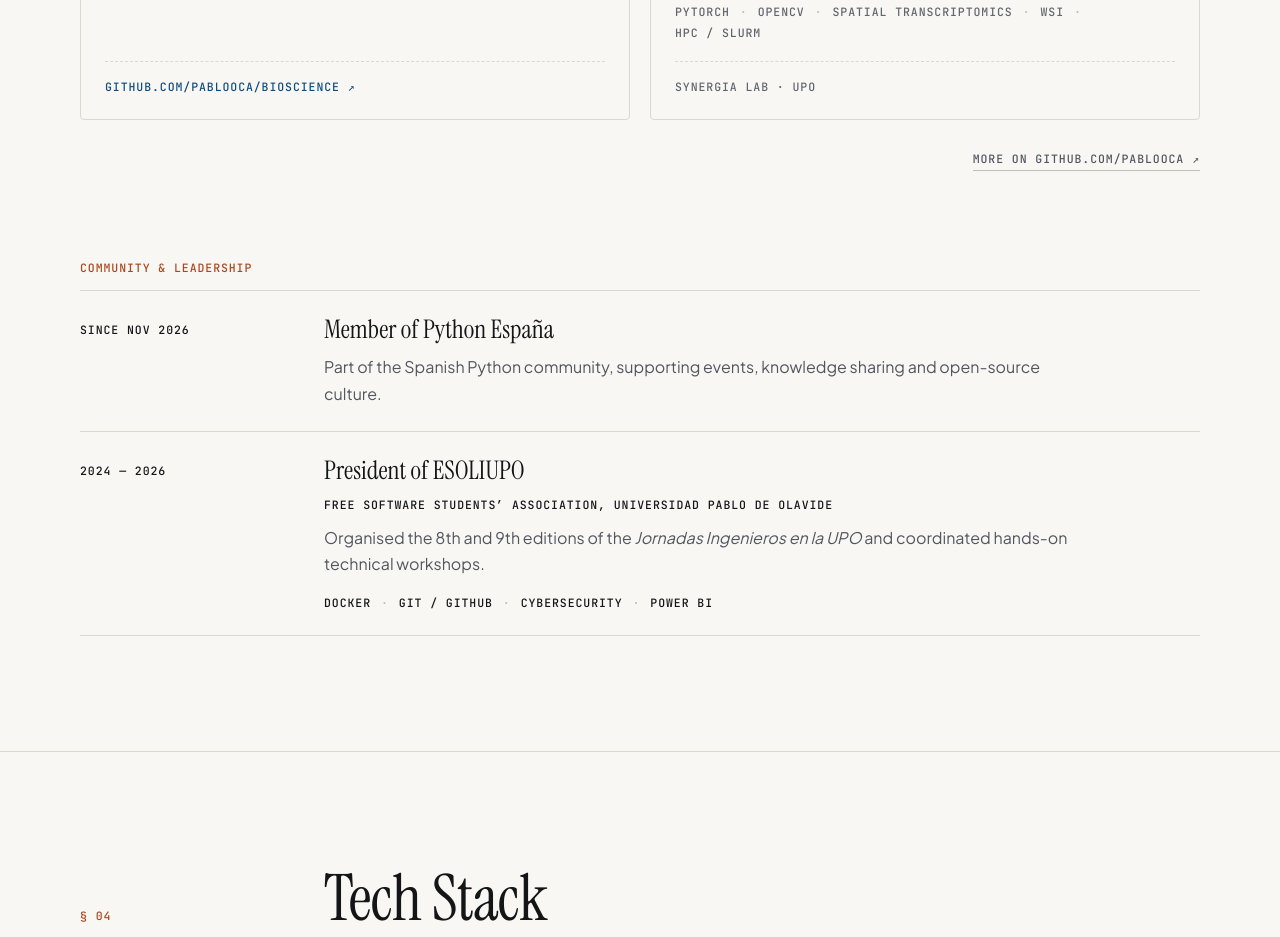
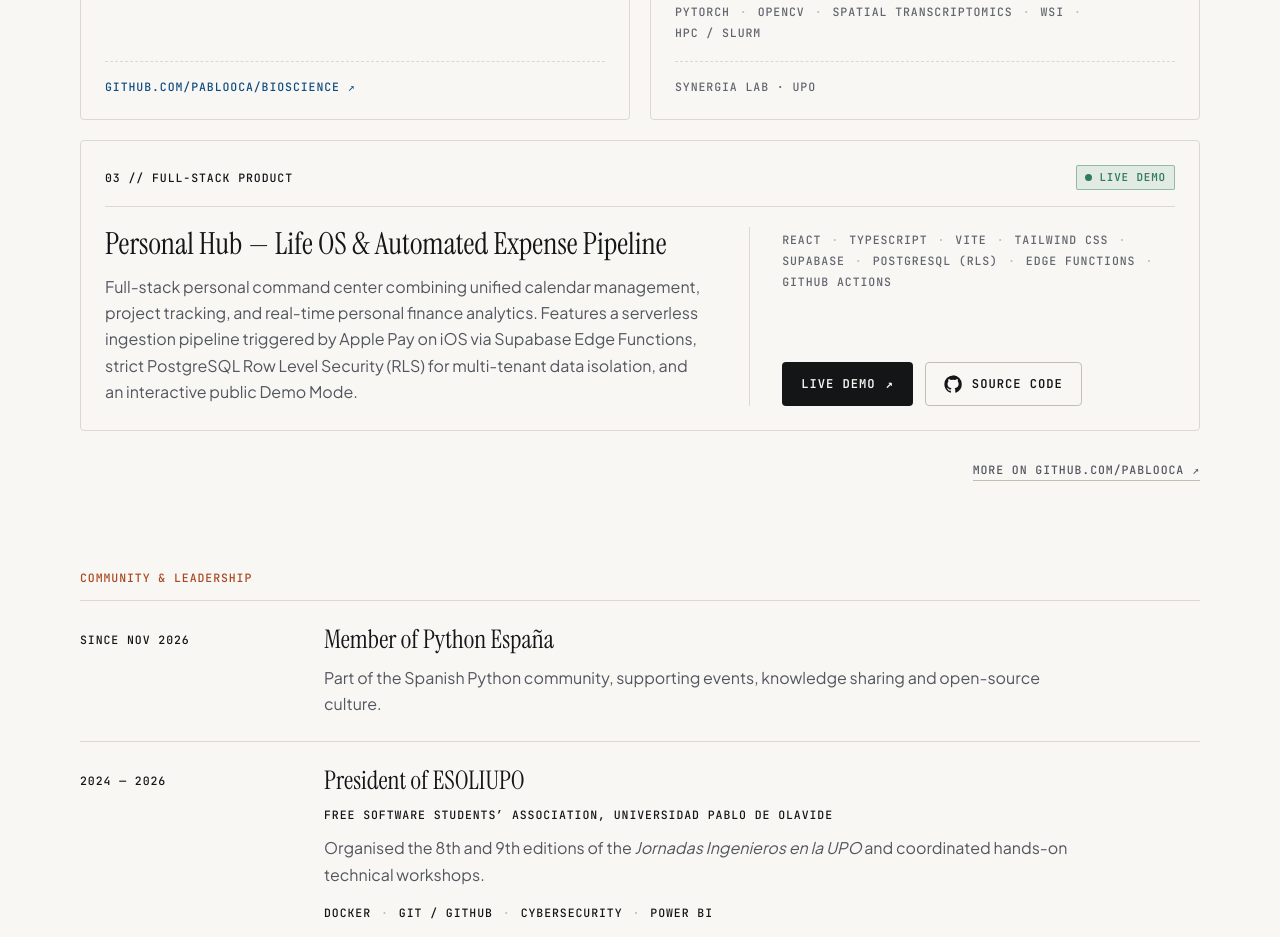
Before and after one commit to Pablooca/Pablooca.github.io, a plain HTML site: page index.html in a window 1280 px wide. Shown: the part 3925-4862 px from the top of the page. Drawn offline with Linux system fonts and the light colour scheme.

Commit message:
feat(projects): add Personal Hub repository and live demo links

```diff
--- a/css/styles.css
+++ b/css/styles.css
@@ -762,3 +762,25 @@ a.rcard:hover { border-color: var(--accent); transform: translateY(-2px); }
   vertical-align: 0.12em;
   color: var(--accent);
 }
+
+/* Wide research card (Personal Hub) */
+.rcard--wide { grid-column: 1 / -1; }
+.rcard__split {
+  display: grid;
+  grid-template-columns: minmax(0, 7fr) minmax(0, 5fr);
+  gap: clamp(20px, 4vw, 48px);
+}
+.rcard__aside {
+  display: flex;
+  flex-direction: column;
+  padding-left: clamp(20px, 3vw, 32px);
+  border-left: 1px solid var(--line);
+}
+.rcard__aside .dotlist { margin-top: 4px; }
+.rcard__actions { display: flex; flex-wrap: wrap; gap: 12px; margin-top: auto; }
+.badge--live { border-color: color-mix(in srgb, var(--ok) 45%, transparent); background: color-mix(in srgb, var(--ok) 10%, transparent); color: var(--ok); }
+
+@media (max-width: 720px) {
+  .rcard__split { grid-template-columns: minmax(0, 1fr); }
+  .rcard__aside { padding-left: 0; border-left: 0; padding-top: 16px; border-top: 1px dashed var(--line); }
+}
--- a/index.html
+++ b/index.html
@@ -354,6 +354,33 @@
             </ul>
             <span class="rcard__link label muted">SynergIA Lab · UPO</span>
           </article>
+
+          <article class="rcard rcard--wide reveal">
+            <div class="rcard__top label">
+              <span>03 // <span data-i18n="projects.hub.kind">Full-stack product</span></span>
+              <span class="badge badge--live"><span class="status-dot" aria-hidden="true"></span><span data-i18n="projects.hub.badge">Live demo</span></span>
+            </div>
+            <div class="rcard__split">
+              <div>
+                <h3 class="rcard__title" data-i18n="projects.hub.title">Personal Hub — Life OS &amp; Automated Expense Pipeline</h3>
+                <p data-i18n="projects.hub.desc">Full-stack personal command center combining unified calendar management, project tracking, and real-time personal finance analytics. Features a serverless ingestion pipeline triggered by Apple Pay on iOS via Supabase Edge Functions, strict PostgreSQL Row Level Security (RLS) for multi-tenant data isolation, and an interactive public Demo Mode.</p>
+              </div>
+              <div class="rcard__aside">
+                <ul class="dotlist label" aria-label="Technologies">
+                  <li>React</li><li>TypeScript</li><li>Vite</li><li>Tailwind CSS</li><li>Supabase</li><li>PostgreSQL (RLS)</li><li>Edge Functions</li><li>GitHub Actions</li>
+                </ul>
+                <div class="rcard__actions">
+                  <a class="btn btn--solid" href="https://pablooca.github.io/personal-hub/" target="_blank" rel="noopener noreferrer">
+                    <span data-i18n="projects.hub.demo">Live Demo</span> ↗
+                  </a>
+                  <a class="btn btn--line" href="https://github.com/Pablooca/personal-hub" target="_blank" rel="noopener noreferrer">
+                    <svg class="icon icon--fill" viewBox="0 0 24 24" aria-hidden="true"><path d="M12 .5A11.5 11.5 0 0 0 .5 12.3c0 5.2 3.3 9.6 7.9 11.2.6.1.8-.3.8-.6v-2c-3.2.7-3.9-1.6-3.9-1.6-.5-1.4-1.3-1.7-1.3-1.7-1-.7.1-.7.1-.7 1.2.1 1.8 1.2 1.8 1.2 1 1.8 2.7 1.3 3.4 1 .1-.8.4-1.3.7-1.6-2.6-.3-5.3-1.3-5.3-5.8 0-1.3.5-2.3 1.2-3.1-.1-.3-.5-1.5.1-3.1 0 0 1-.3 3.2 1.2a11 11 0 0 1 5.8 0c2.2-1.5 3.2-1.2 3.2-1.2.6 1.6.2 2.8.1 3.1.8.8 1.2 1.9 1.2 3.1 0 4.5-2.7 5.5-5.3 5.8.4.4.8 1.1.8 2.2v3.3c0 .3.2.7.8.6a11.8 11.8 0 0 0 7.9-11.2A11.5 11.5 0 0 0 12 .5z"/></svg>
+                    <span data-i18n="projects.hub.code">Source Code</span>
+                  </a>
+                </div>
+              </div>
+            </div>
+          </article>
         </div>
 
         <p class="more reveal">
--- a/js/i18n.js
+++ b/js/i18n.js
@@ -71,6 +71,12 @@
       'projects.openbsi.title': 'OpenBSI &amp; Spatial Transcriptomics Pipeline',
       'projects.openbsi.desc': 'Ongoing biomedical AI and high-performance computing research at the SynergIA Laboratory (UPO). Developing automated deep learning pipelines for bone scintigraphy metastasis quantification (OpenBSI) alongside whole-slide histological image (WSI) preprocessing and spatial transcriptomics integration (TCGA-BRCA, 10x Xenium) executed on the CICA Hércules supercomputer via Slurm.',
       'projects.openbsi.tag': 'Spatial Transcriptomics',
+      'projects.hub.kind': 'Full-stack product',
+      'projects.hub.badge': 'Live demo',
+      'projects.hub.title': 'Personal Hub — Life OS &amp; Automated Expense Pipeline',
+      'projects.hub.desc': 'Full-stack personal command center combining unified calendar management, project tracking, and real-time personal finance analytics. Features a serverless ingestion pipeline triggered by Apple Pay on iOS via Supabase Edge Functions, strict PostgreSQL Row Level Security (RLS) for multi-tenant data isolation, and an interactive public Demo Mode.',
+      'projects.hub.demo': 'Live Demo',
+      'projects.hub.code': 'Source Code',
       'projects.more': 'More on github.com/Pablooca',
 
       'stack.title': 'Tech Stack',
@@ -184,6 +190,12 @@
       'projects.openbsi.title': 'OpenBSI y Pipeline de Transcriptómica Espacial',
       'projects.openbsi.desc': 'Investigación en curso sobre IA biomédica y computación de altas prestaciones en el laboratorio SynergIA (UPO). Desarrollo de pipelines automatizados de deep learning para la cuantificación de metástasis en gammagrafía ósea (OpenBSI), junto con el preprocesamiento de imágenes histológicas de diapositiva completa (WSI) e integración de transcriptómica espacial (TCGA-BRCA, 10x Xenium) ejecutados en el supercomputador CICA Hércules mediante Slurm.',
       'projects.openbsi.tag': 'Transcriptómica espacial',
+      'projects.hub.kind': 'Producto full-stack',
+      'projects.hub.badge': 'Demo en vivo',
+      'projects.hub.title': 'Personal Hub — Life OS y Pipeline Automatizado de Gastos',
+      'projects.hub.desc': 'Centro de mando personal full-stack que unifica gestión de calendario, seguimiento de proyectos y analítica financiera en tiempo real. Incorpora un pipeline serverless disparado desde Apple Pay en iOS mediante Supabase Edge Functions, aislamiento estricto de datos con Row Level Security (RLS) en PostgreSQL y un Modo Demo público interactivo.',
+      'projects.hub.demo': 'Demo en Vivo',
+      'projects.hub.code': 'Código Fuente',
       'projects.more': 'Más en github.com/Pablooca',
 
       'stack.title': 'Stack Tecnológico',
```
